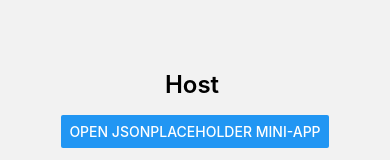
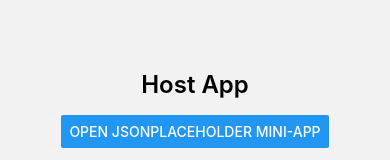
Before and after one commit to Xung-Chan/Super-App-Showcase, a React Native app in the folder apps/host-app/: screen / in a window 390 px wide. Shown: the part 296-456 px from the top of the page. Built offline with nearby package versions, Linux system fonts and the light colour scheme; what @callstack/repack would draw is missing.

Commit message:
ci: ensure .nojekyll at root and staging subfolders for gh-pages deploy

```diff
--- a/apps/host-app/src/screens/MainScreen.tsx
+++ b/apps/host-app/src/screens/MainScreen.tsx
@@ -34,7 +34,7 @@
       <StatusBar barStyle={isDarkMode ? 'light-content' : 'dark-content'} />
 
       <View style={styles.container}>
-        <Text style={styles.title}>Host </Text>
+        <Text style={styles.title}>Host App</Text>
 
         <Button
           title="Open JSONPlaceholder Mini-App"
--- a/apps/host-app/src/screens/MiniAppScreenA.tsx
+++ b/apps/host-app/src/screens/MiniAppScreenA.tsx
@@ -19,7 +19,7 @@
       ? `http://localhost:${mini_app_a_port}/${Platform.OS}/mf-manifest.json`
       : `https://${GITHUB_USER_OR_ORG}.github.io/${GITHUB_REPO_NAME}/mini_app_a/${Platform.OS}/mf-manifest.json`;
   //https://xung-chan.github.io/mini-app-a/android/mf-manifest.json
-  console.log(mini_app_a_url);
+  console.log('mini-app-a url',mini_app_a_url);
   registerRemotes([
     {
       name: 'mini_app_a',
--- a/apps/host-app/src/screens/MiniAppScreenB.tsx
+++ b/apps/host-app/src/screens/MiniAppScreenB.tsx
@@ -13,8 +13,9 @@
 const GITHUB_USER_OR_ORG = 'xung-chan';
 
 const FederatedMiniAppB = React.lazy(async () => {
+  const USE_REMOTE_CDN = true; // Bật cờ này để ép tải từ GitHub Pages ngay khi dev
   const mini_app_b_port = 8083;
-  const mini_app_b_url = __DEV__
+  const mini_app_b_url = __DEV__ && !USE_REMOTE_CDN
     ? `http://localhost:${mini_app_b_port}/${Platform.OS}/mf-manifest.json`
     : `https://${GITHUB_USER_OR_ORG}.github.io/${GITHUB_REPO_NAME}/mini_app_b/${Platform.OS}/mf-manifest.json`;
 
```
